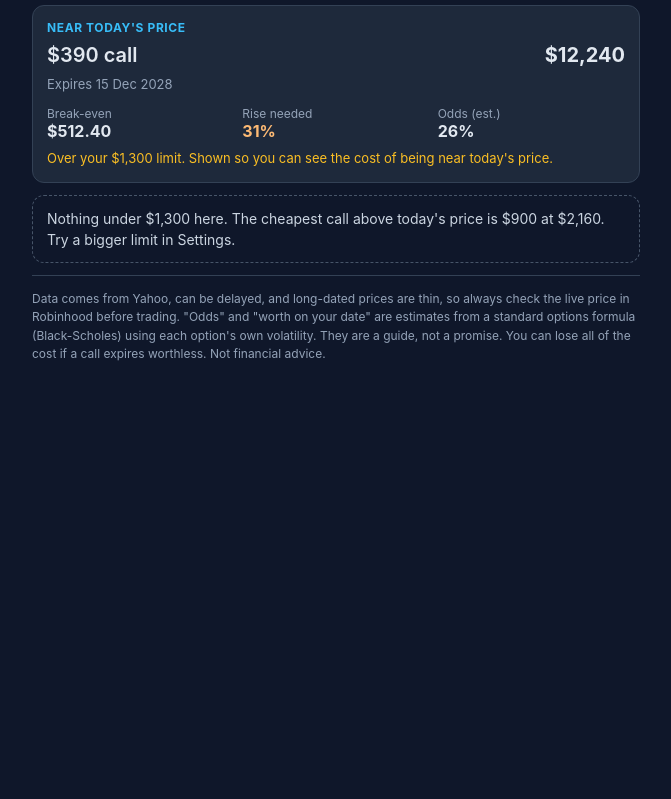
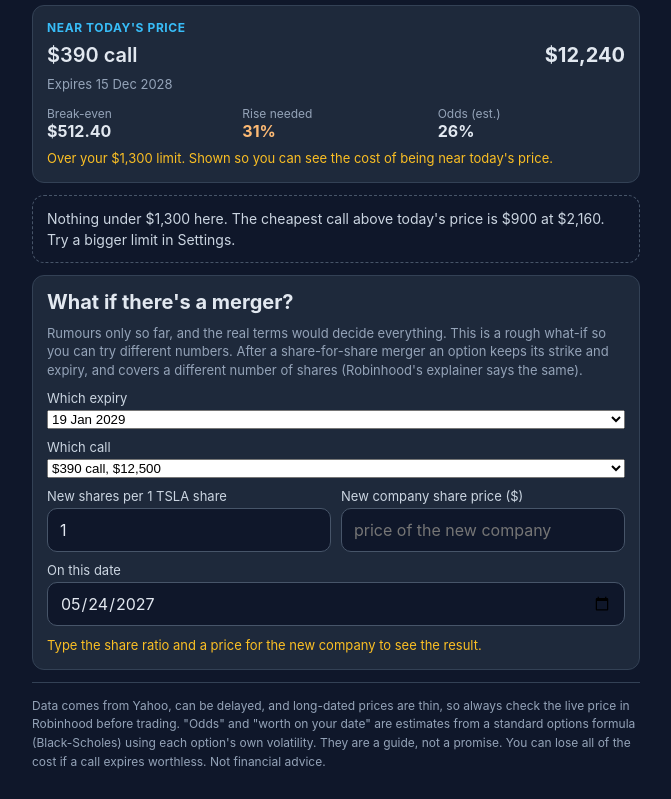
Before and after one commit to davidallsopda-collab/options-scanner, a plain HTML site: page docs/index.html in a window 1280 px wide. Shown: the part 1663-2462 px from the top of the page, without its empty margins (304-975 px from the left). Before the commit the page ends 2055 px from the top, so only its background shows below. Drawn offline with Linux system fonts and the light colour scheme.

Commit message:
Add a What-if merger box on the Tesla and SpaceX tabs
Co-Authored-By: Claude Sonnet 5.5 <noreply@anthropic.com>
Claude-Session: https://claude.ai/code/session_01HzfDFK3kWuZrEjZsgird34

```diff
--- a/docs/index.html
+++ b/docs/index.html
@@ -346,6 +346,71 @@ function renderTargets(t) {
   return wrap;
 }
 
+
+/* ---------- "What if there's a merger?" box (Tesla and SpaceX tabs) ---------- */
+var MERGER_TICKERS = { TSLA: 1, SPCX: 1 };
+function whatIf(t) {
+  var exps = t.expiries.filter(function (x) { return x.days >= 300; });
+  var box = h("div", { class: "box", style: "display:flex;flex-direction:column;gap:10px;margin-top:6px" });
+  box.appendChild(h("div", { class: "big", text: "What if there's a merger?" }));
+  if (!exps.length) { box.appendChild(h("div", { class: "small dim", text: "No long-dated options listed for " + t.ticker + " yet." })); return box; }
+  box.appendChild(h("div", { class: "small dim", text: "Rumours only so far, and the real terms would decide everything. This is a rough what-if so you can try different numbers. After a share-for-share merger an option keeps its strike and expiry, and covers a different number of shares (Robinhood's explainer says the same)." }));
+
+  var expSel = h("select", { id: "wi-exp" }), kSel = h("select", { id: "wi-k" });
+  exps.forEach(function (x, i) { expSel.appendChild(h("option", { value: String(i), text: fmtDate(x.date) })); });
+  expSel.value = String(exps.length - 1);
+  function fillStrikes() {
+    var x = exps[Number(expSel.value)], keep = kSel.value;
+    kSel.innerHTML = "";
+    var best = null;
+    x.calls.forEach(function (c, i) {
+      if (c.k < t.spot * 0.8 || c.k > t.spot * 3 || c.price <= 0) return;
+      kSel.appendChild(h("option", { value: String(i), text: strikeTxt(c.k) + " call, " + money(c.cost) }));
+      if (!best || Math.abs(c.k - t.spot) < Math.abs(x.calls[best].k - t.spot)) best = i;
+    });
+    kSel.value = kSel.querySelector('option[value="' + keep + '"]') ? keep : String(best);
+  }
+  fillStrikes();
+
+  var soon = new Date(Date.now() + 182 * 86400000).toISOString().slice(0, 10);
+  var ratio = h("input", { type: "text", inputmode: "decimal", id: "wi-ratio", value: "1" });
+  var price = h("input", { type: "text", inputmode: "decimal", id: "wi-price", placeholder: "price of the new company" });
+  var date = h("input", { type: "date", id: "wi-date", value: soon });
+  var out = h("div", { style: "display:flex;flex-direction:column;gap:8px" });
+
+  function calc() {
+    out.innerHTML = "";
+    var x = exps[Number(expSel.value)], c = x.calls[Number(kSel.value)];
+    var r = parseFloat(String(ratio.value).replace(/,/g, "")), P = parseFloat(String(price.value).replace(/[$,\s]/g, ""));
+    if (!(r > 0) || !(P > 0)) { out.appendChild(h("div", { class: "small a", text: "Type the share ratio and a price for the new company to see the result." })); return; }
+    var dd = daysUntil(date.value);
+    if (!date.value || dd < 0) { out.appendChild(h("div", { class: "small a", text: "Pick a date from today onwards." })); return; }
+    var Tr = (x.days - dd) / 365;
+    if (Tr < 0) { out.appendChild(h("div", { class: "small a", text: "That date is after the option expires. Pick an earlier date." })); return; }
+    var S = r * P, worth = bsCall(S, c.k, Tr, c.iv) * 100, gain = (worth / c.cost - 1) * 100;
+    out.appendChild(h("div", { class: "small", style: "color:#cbd5e1", text: "1 " + t.ticker + " share would turn into " + r + " new share" + (r === 1 ? "" : "s") + ", so your call then behaves like a " + t.ticker + " call with the share price at " + px(S) + "." }));
+    out.appendChild(h("div", { class: "grid3" }, [
+      statCell("Cost now", money(c.cost)),
+      statCell("Worth then (est.)", money(worth)),
+      statCell("Gain or loss", pct(gain), gain >= 0 ? "g" : "o")
+    ]));
+    out.appendChild(h("div", { class: "small dim", text: "Estimated on " + fmtDate(date.value) + " for the " + strikeTxt(c.k) + " call expiring " + fmtDate(x.date) + ". Uses today's price swings (volatility), which could be very different after a merger. The deal might also include cash, which this ignores. A guide, not a promise." }));
+  }
+  expSel.addEventListener("change", function () { fillStrikes(); calc(); });
+  [kSel, ratio, price, date].forEach(function (e) { e.addEventListener("input", calc); e.addEventListener("change", calc); });
+
+  box.appendChild(h("label", null, ["Which expiry", expSel]));
+  box.appendChild(h("label", null, ["Which call", kSel]));
+  box.appendChild(h("div", { class: "two" }, [
+    h("label", null, ["New shares per 1 " + t.ticker + " share", ratio]),
+    h("label", null, ["New company share price ($)", price])
+  ]));
+  box.appendChild(h("label", null, ["On this date", date]));
+  box.appendChild(out);
+  calc();
+  return box;
+}
+
 function renderSettings() {
   var s = state.settings, tickers = state.data.tickers.filter(function (t) { return t.spot; });
   var wrap = document.createDocumentFragment();
@@ -444,6 +509,7 @@ function render() {
   }
   prepare(t);
   app.appendChild(state.view === "targets" ? renderTargets(t) : renderScanner(t));
+  if (MERGER_TICKERS[t.ticker]) app.appendChild(whatIf(t));
 }
 
 /* ---------- start up ---------- */
```
